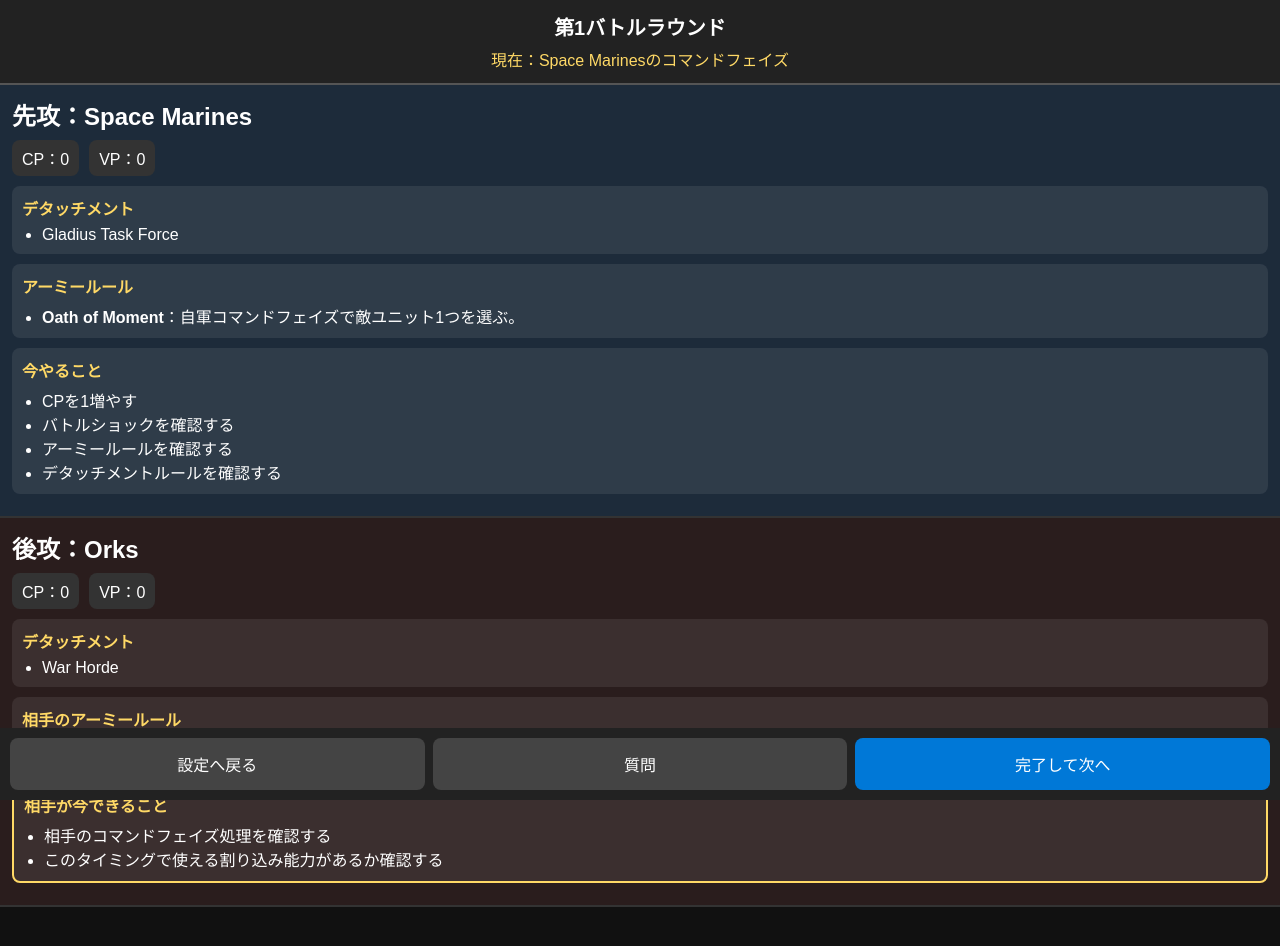
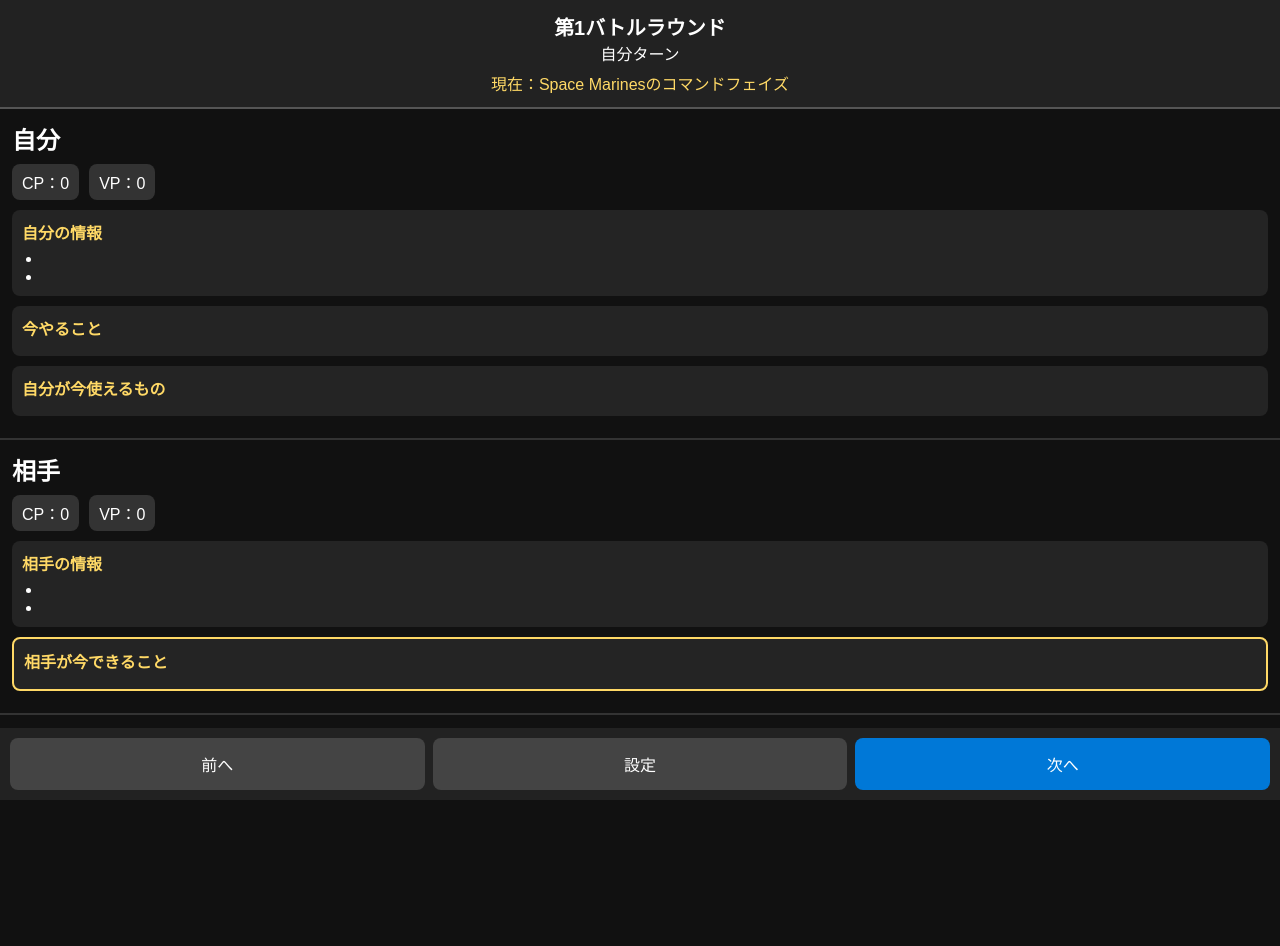
Before and after one commit to BO55130SS/warhammer40k-helper, a plain HTML site: page index.html in a window 1280 px wide. Both pictures are taken after a click on the button "ゲーム開始". After the commit the page ends 800 px from the top, so only its background shows below. Drawn offline with Linux system fonts and the light colour scheme.

Commit message:
Update index.html

```diff
--- a/index.html
+++ b/index.html
@@ -3,35 +3,37 @@
 <head>
 <meta charset="UTF-8">
 <meta name="viewport" content="width=device-width, initial-scale=1.0">
-<title>Warhammer 40K Helper</title>
-<link rel="stylesheet" href="style.css?v=10">
+<title>Warhammer 40K Navigator</title>
+<link rel="stylesheet" href="style.css?v=07">
 </head>
 
 <body>
 
 <div id="setupScreen" class="screen active">
   <header>
-    <div class="round">Warhammer 40K Helper</div>
-    <div class="phase">Ver.0.6 ゲーム開始設定</div>
+    <div class="round">40K対戦ナビゲーター</div>
+    <div class="phase">Ver.0.7 ゲーム開始設定</div>
   </header>
 
   <main class="setup">
     <div class="card">
-      <label>プレイヤー1の勢力</label>
+      <label>自分の勢力</label>
       <select id="player1Faction"></select>
 
-      <label>プレイヤー1のデタッチメント</label>
+      <label>自分のデタッチメント</label>
       <select id="player1Detachment"></select>
 
-      <label>プレイヤー2の勢力</label>
+      <label>相手の勢力</label>
       <select id="player2Faction"></select>
 
-      <label>プレイヤー2のデタッチメント</label>
+      <label>相手のデタッチメント</label>
       <select id="player2Detachment"></select>
 
-      <p class="note">
-        勢力とデタッチメントを選んでゲームを開始します。
-      </p>
+      <label>最初のターン</label>
+      <select id="firstTurn">
+        <option value="self">自分が先攻</option>
+        <option value="opponent">相手が先攻</option>
+      </select>
     </div>
 
     <button class="primary" onclick="startGame()">ゲーム開始</button>
@@ -41,12 +43,13 @@
 <div id="gameScreen" class="screen">
   <header>
     <div class="round" id="roundText">第1バトルラウンド</div>
-    <div class="phase" id="phaseText">現在：コマンドフェイズ</div>
+    <div class="turn-banner" id="turnText">自分ターン</div>
+    <div class="phase" id="phaseText">コマンドフェイズ</div>
   </header>
 
   <main>
-    <section class="player active-player">
-      <h2 id="player1Title">先攻</h2>
+    <section class="player self-box">
+      <h2 id="selfTitle">自分</h2>
 
       <div class="status">
         <div class="badge">CP：<span id="p1cp">0</span></div>
@@ -54,25 +57,26 @@
       </div>
 
       <div class="box">
-        <div class="box-title">デタッチメント</div>
+        <div class="box-title">自分の情報</div>
         <ul>
-          <li id="player1DetachmentText">未選択</li>
+          <li id="selfFactionText"></li>
+          <li id="selfDetachmentText"></li>
         </ul>
       </div>
 
       <div class="box">
-        <div class="box-title">アーミールール</div>
-        <ul id="player1ArmyRules"></ul>
+        <div class="box-title">今やること</div>
+        <ul id="selfTasks"></ul>
       </div>
 
       <div class="box">
-        <div class="box-title">今やること</div>
-        <ul id="activeTasks"></ul>
+        <div class="box-title">自分が今使えるもの</div>
+        <ul id="selfAvailable"></ul>
       </div>
     </section>
 
-    <section class="player inactive-player">
-      <h2 id="player2Title">後攻</h2>
+    <section class="player opponent-box">
+      <h2 id="opponentTitle">相手</h2>
 
       <div class="status">
         <div class="badge">CP：<span id="p2cp">0</span></div>
@@ -80,33 +84,29 @@
       </div>
 
       <div class="box">
-        <div class="box-title">デタッチメント</div>
+        <div class="box-title">相手の情報</div>
         <ul>
-          <li id="player2DetachmentText">未選択</li>
+          <li id="opponentFactionText"></li>
+          <li id="opponentDetachmentText"></li>
         </ul>
-      </div>
-
-      <div class="box">
-        <div class="box-title">相手のアーミールール</div>
-        <ul id="player2ArmyRules"></ul>
       </div>
 
       <div class="box important">
         <div class="box-title">相手が今できること</div>
-        <ul id="inactiveTasks"></ul>
+        <ul id="opponentAvailable"></ul>
       </div>
     </section>
   </main>
 
   <footer>
-    <button onclick="backToSetup()">設定へ戻る</button>
-    <button>質問</button>
-    <button class="primary">完了して次へ</button>
+    <button onclick="backStep()">前へ</button>
+    <button onclick="backToSetup()">設定</button>
+    <button class="primary" onclick="nextStep()">次へ</button>
   </footer>
 </div>
 
-<script src="data.js?v=10"></script>
-<script src="script.js?v=10"></script>
+<script src="data.js?v=07"></script>
+<script src="script.js?v=07"></script>
 
 </body>
 </html>
```
